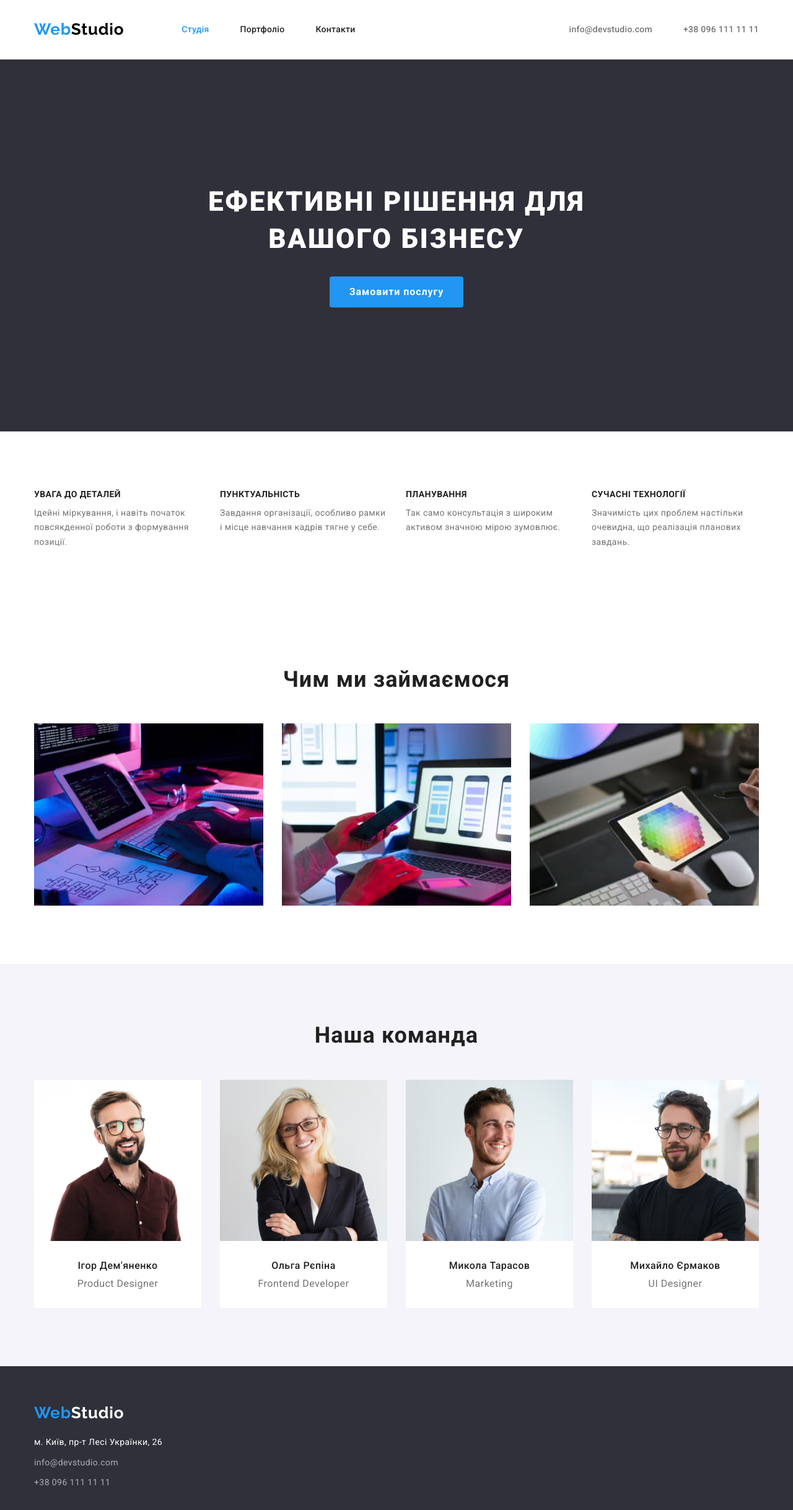
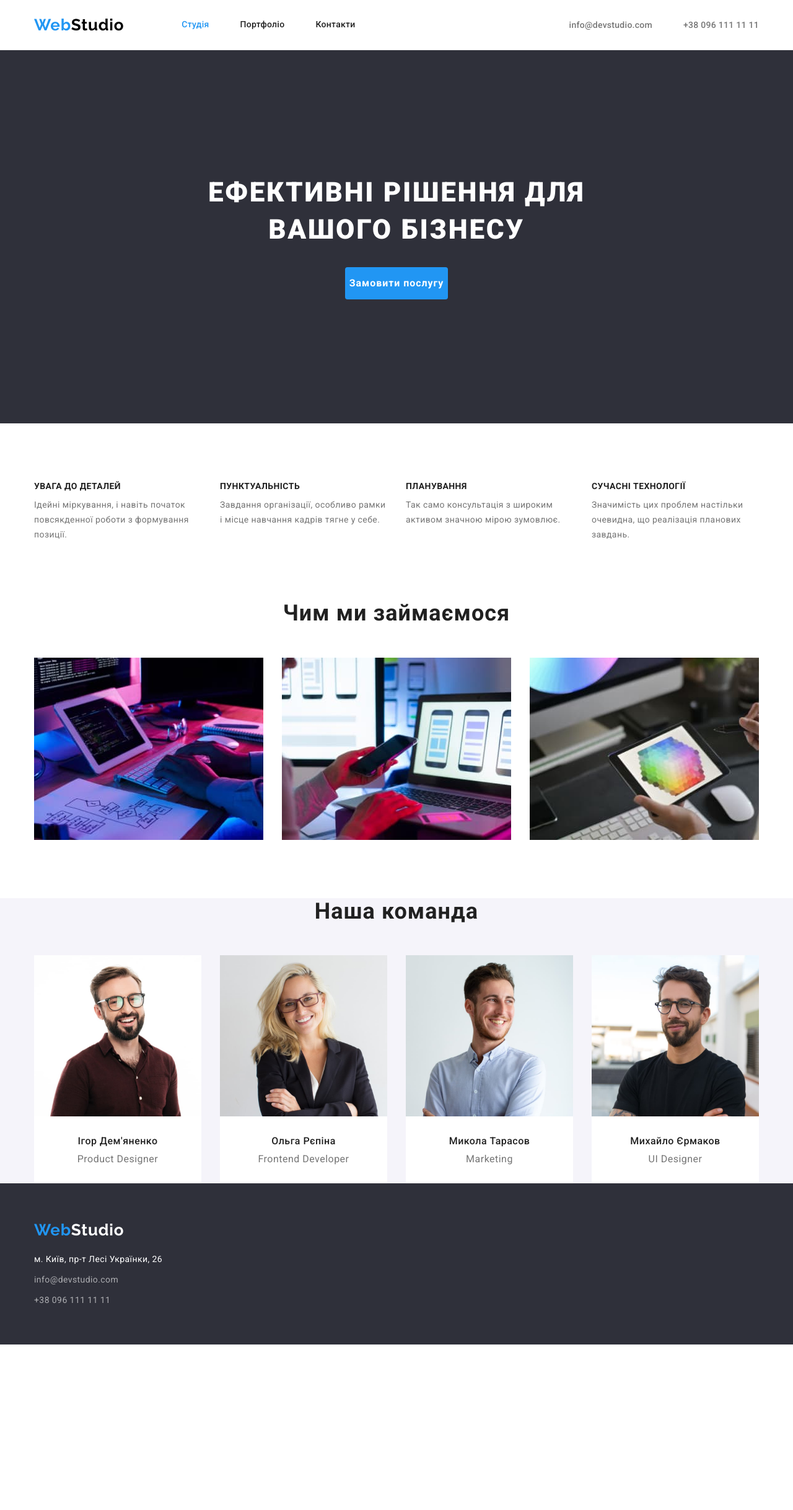
Before and after one commit to sergiiieem/goit-markup-hw-03, a plain HTML site: page index.html in a window 1280 px wide. Shown: the whole page at 62% size. After the commit the page ends 2169 px from the top, so only its background shows below. Drawn offline with nearby package versions, Linux system fonts and the light colour scheme.

Commit message:
Доопрацювання ДЗ

```diff
--- a/css/styles.css
+++ b/css/styles.css
@@ -70,9 +70,6 @@ img {
 
 /*------------------------------------------------header------------------------------------*/
 .header {
-
-    padding-top: 32px;
-    padding-bottom: 32px;
     border-bottom-width: 1px;
     border-bottom-style: solid;
     border-bottom-color: var(--line-color);
@@ -87,7 +84,6 @@ img {
 .header-nav {
     display: flex;
     align-items: center;
-
 
 }
 .header-logo {
@@ -106,14 +102,19 @@ img {
 }
 .header-list {
     display: flex;
+    gap: 50px;
     margin-left: 93px;
     width: 281px;
-    gap: 50px;
+
 }
 .header-item {
 }
 
 .header-link {
+    display: inline-block;
+    padding-top: 32px;
+    padding-bottom: 32px;
+
     font-weight: 500;
     font-size: 14px;
     line-height: 1.14;
@@ -134,10 +135,9 @@ img {
     display: flex;
     align-items: center;
     margin-left: auto;
+    gap: 50px;
 }
 .header-contacts {
-    margin-left: 50px;
-
     font-weight: 500;
     font-size: 14px;
     line-height: 1.14;
@@ -171,9 +171,8 @@ img {
 }
 
 .hero-button {
-    display: inline-block;
-    min-width: 216px;
-    height: 50px;
+    padding-bottom:10px ;
+    padding-top: 10px;
     margin-top: 30px;
 
     border: 1px solid transparent;
@@ -195,9 +194,11 @@ img {
 }
 
 .feature-section {
+    padding-bottom: 47px;
+}
 
-}
 .feature {
+
 }
 .visually-hidden {
     position: absolute;
@@ -222,7 +223,7 @@ img {
     width: calc((100% - 90px) / 4)
 }
 .feature-title {
-    padding-bottom: 10px;
+    margin-bottom: 10px;
 
     font-size: 14px;
     line-height: 1.14;
@@ -236,6 +237,7 @@ img {
     color: var(--text-color);
 }
 .activity {
+    padding-top: 47px;
 }
 .section-title {
     margin-bottom: 50px;
@@ -270,9 +272,13 @@ img {
     background-color: var(--bgn-color);
     width: calc((100% - 90px) / 4);
 }
+.team-members-position {
+    padding-top: 30px;
+    padding-bottom: 30px;
+
+}
 .team-members {
-    padding-top: 30px;
-    padding-bottom: 10px;
+    margin-bottom: 10px;
 
     font-weight: 500;
     font-size: 16px;
@@ -282,7 +288,6 @@ img {
     }
 
 .members-position {
-    padding-bottom: 30px;
     font-size: 16px;
     line-height: 1.19;
     letter-spacing: 0.03em;
@@ -294,9 +299,9 @@ img {
 .footer {
     padding-top: 60px;
     padding-bottom: 60px;
-
     background-color: var(--second-bgn-color);
 }
+
 .footer-logo {
     font-family: 'Raleway';
     font-weight: 700;
@@ -313,10 +318,10 @@ img {
 .address {
     margin-top: 20px;
 }
-.address-list > li {
+
+.address-list>li:not(:first-child) {
     margin-top: 9px;
 }
-
 .map-link {
     font-size: 14px;
     line-height: 1.71;
@@ -335,7 +340,6 @@ img {
     letter-spacing: 0.03em;
     color: var(--contacts-color);
     font-style: normal;
-
 }
 
 .contacts:hover,
@@ -353,19 +357,23 @@ img {
 }
 .portfolio-title {
 }
+
 .projects-list {
     display: flex;
     justify-content: center;
-    padding-bottom: 50px;
+    margin-bottom: 50px;
     gap: 8px;
 }
 .portfolio-button-item {
+
 }
 
 .portfolio-button {
     display: inline-block;
     min-width: 73px;
     height: 38px;
+    padding-top: 6px;
+    padding-bottom: 6px;
 
     border: 1px solid transparent;
     border-radius: 4px;
@@ -378,7 +386,7 @@ img {
     letter-spacing: 0.03em;
     cursor: pointer;
     background-color:var(--bgn-section-color) ;
-    border-radius: 4px;
+
 }
 .portfolio-button:hover,
 .portfolio-button:focus {
@@ -397,8 +405,7 @@ img {
 
 }
 .portfolio-project-name {
-    padding-top: 20px;
-    padding-bottom: 4px;
+    margin-bottom: 4px;
 
     font-size: 18px;
     line-height: 2;
@@ -415,7 +422,8 @@ img {
 .portfolio-item-second-part {
     padding-left: 24px;
     padding-bottom: 20px;
-
+    padding-right: 24px;
+    padding-top: 20px;
 
     border-right-width: 1px;
     border-right-style: solid;
--- a/index.html
+++ b/index.html
@@ -86,36 +86,44 @@
         </section>
 
         <!--(Наша команда) team-->
-        <section class="section-team section">
+        <section class="section-team">
             <div class="container">
                 <h2 class="section-title centered">Наша команда</h2>
                 <ul class="team-list list">
                     <li class="team-items">
                         <div class="team-wrap">
                             <img src="./images/img_ihor.jpg" alt="фото Ігора Дем'яненко" width="270">
+                            <div class="team-members-position">
                                 <h3 class="team-members">Ігор Дем'яненко</h3>
                                 <p class="members-position">Product Designer</p>
+                            </div>
                         </div>
                     </li>
                     <li class="team-items">
                         <div class="team-wrap">
                             <img src="./images/img_olha.jpg" alt="фото Ольги Рєпіної" width="270">
+                            <div class="team-members-position">
                                 <h3 class="team-members">Ольга Рєпіна</h3>
                                 <p class="members-position">Frontend Developer</p>
+                            </div>
                         </div>
                     </li>
                     <li class="team-items">
                         <div class="team-wrap">
                             <img src="./images/img_mykola.jpg" alt="фото Миколи Тарасова" width="270">
+                            <div class="team-members-position">
                                 <h3 class="team-members">Микола Тарасов</h3>
                                 <p class="members-position">Marketing</p>
+                            </div>
                         </div>
                     </li>
                     <li class="team-items">
                         <div class="team-wrap">
                             <img src="./images/img_mykhailo.jpg" alt="фото Михайла Єрмакова" width="270">
+                            <div class="team-members-position">
                                 <h3 class="team-members">Михайло Єрмаков</h3>
                                 <p class="members-position">UI Designer</p>
+                            </div>
                         </div>
                     </li>
                 </ul>
```
Also changed, not shown: images/poster.jpg. Lines whose indentation alone changed are shown as unchanged.
